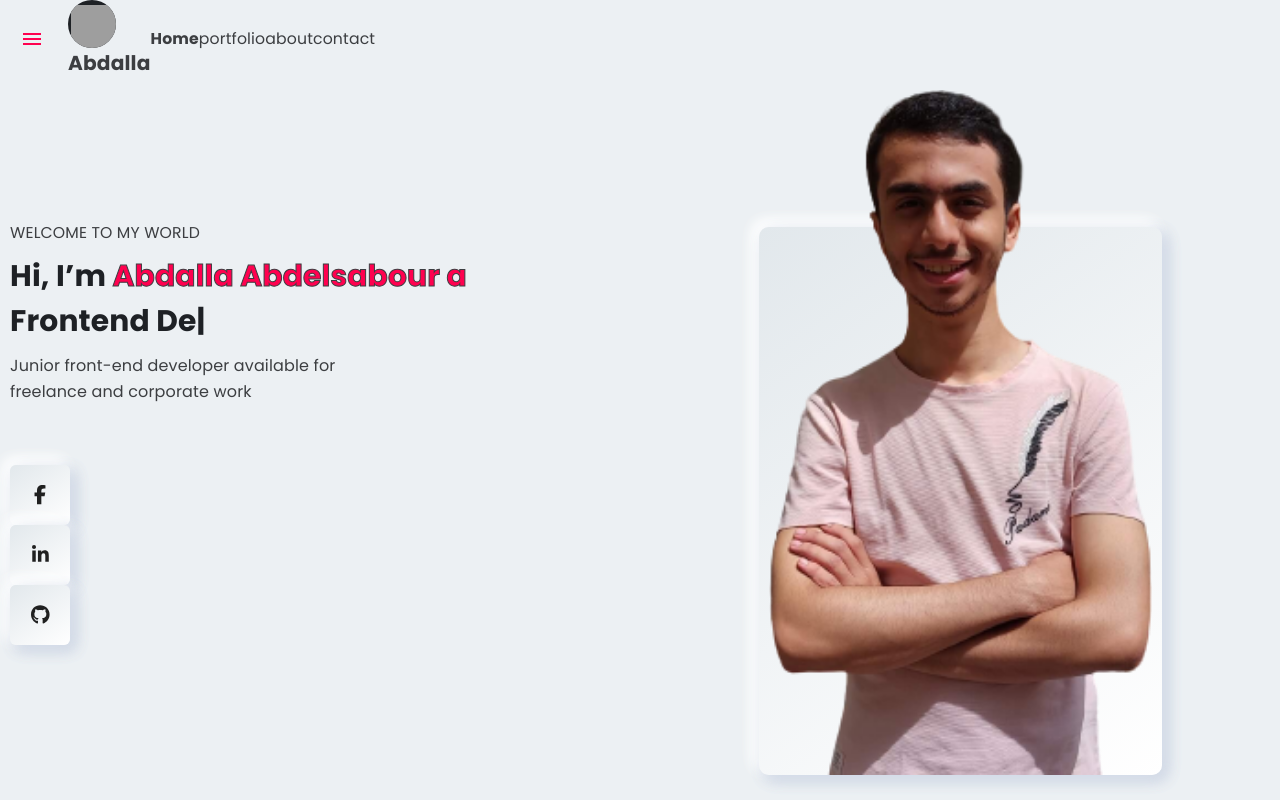
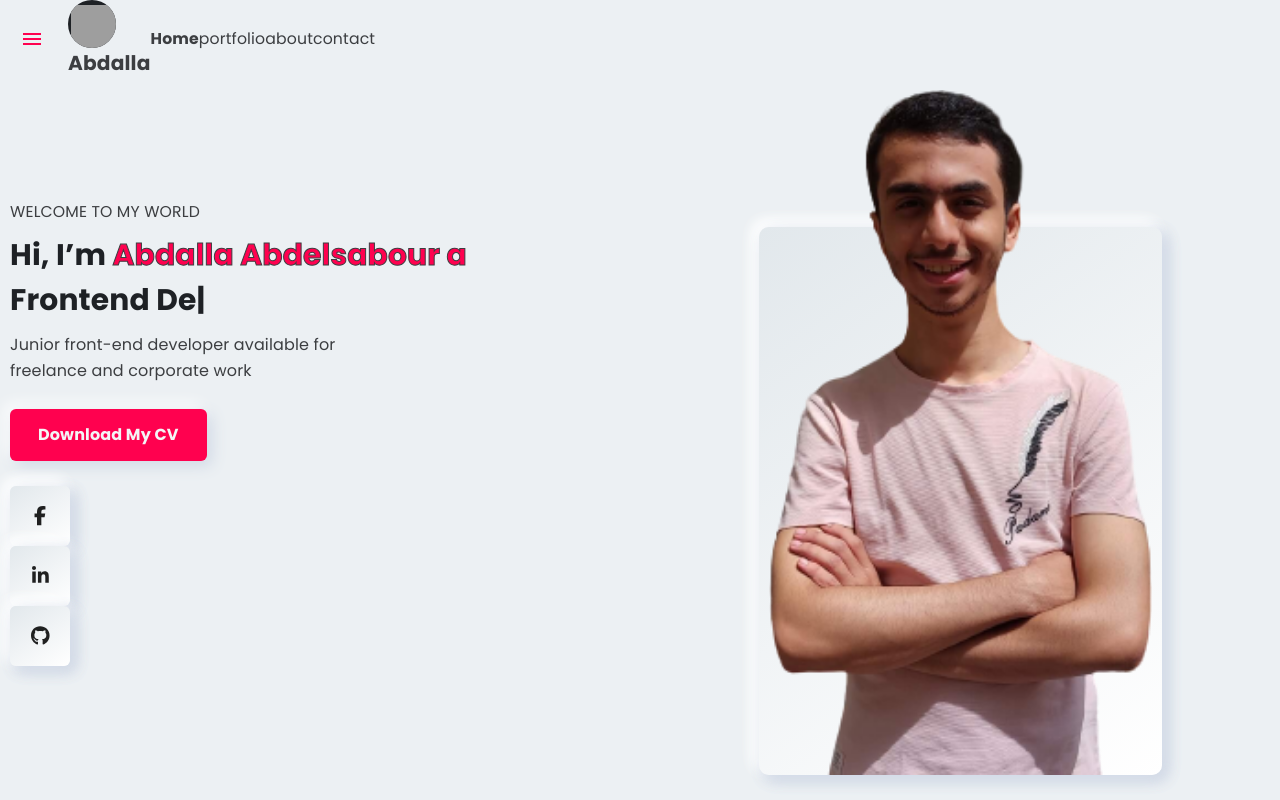
Before and after one commit to Abdalla-Mon/Abdalla-portfolio-stable, a React (Vite) app: page /about in a window 1280 px wide. Both pictures are taken after a click on the link "Home". Shown: the top 800 px of the page. Built offline with nearby package versions, Linux system fonts and the light colour scheme; grey boxes are pictures that could not be loaded.

Commit message:
update cv

```diff
--- a/src/component/home/Home.jsx
+++ b/src/component/home/Home.jsx
@@ -57,6 +57,12 @@ function Text() {
       <p>
         Junior front-end developer available for freelance and corporate work
       </p>
+      <a
+        className="cv"
+        href="https://drive.google.com/file/d/1m43lpRdq8YF1IhkR2pBIN-jiGePjkAYA/view"
+      >
+        Download My CV
+      </a>
       <div className="flex gap-5 home-icons">
         <a
           className="face-icon "
--- a/src/scss/App.css
+++ b/src/scss/App.css
@@ -239,12 +239,45 @@ footer p span {
   max-width: 400px;
   color: var(--body-color);
 }
+.home-content .cv {
+  padding: 14px 28px;
+  background: var(--primary-color);
+  box-shadow: var(--box-shadow);
+  font-weight: bold;
+  width: -moz-fit-content;
+  width: fit-content;
+  /* height: 60px; */
+  display: flex;
+  justify-content: center;
+  align-items: center;
+  transition: 0.3s;
+  -webkit-transition: 0.3s;
+  -moz-transition: 0.3s;
+  -ms-transition: 0.3s;
+  -o-transition: 0.3s;
+  border-radius: 6px;
+  -webkit-border-radius: 6px;
+  -moz-border-radius: 6px;
+  -ms-border-radius: 6px;
+  -o-border-radius: 6px;
+  margin-top: 25px;
+  color: var(--secondary-color);
+}
+.home-content .cv:hover {
+  background: var(--gradiant-color);
+  color: var(--body-color);
+  transform: translateY(-10px);
+  -webkit-transform: translateY(-10px);
+  -moz-transform: translateY(-10px);
+  -ms-transform: translateY(-10px);
+  -o-transform: translateY(-10px);
+}
 .home-content .home-icons {
-  margin-top: 40px;
+  margin-top: 20px;
 }
 @media (min-width: 778px) {
   .home-content .home-icons {
-    margin-top: 60px;
+    margin-top: 25px;
   }
 }
 .home-content .home-icons a {
--- a/src/scss/pages/_home.scss
+++ b/src/scss/pages/_home.scss
@@ -99,10 +99,44 @@
     max-width: 400px;
     color: $body-color;
   }
+  .cv {
+    padding: 14px 28px;
+    background: $primary-color;
+    box-shadow: $box-shadow;
+    font-weight: bold;
+    width: fit-content;
+    /* height: 60px; */
+    display: flex;
+    justify-content: center;
+    align-items: center;
+    &:hover {
+      background: $gradiant-color;
+
+      color: $body-color;
+
+      transform: translateY(-10px);
+      -webkit-transform: translateY(-10px);
+      -moz-transform: translateY(-10px);
+      -ms-transform: translateY(-10px);
+      -o-transform: translateY(-10px);
+    }
+    transition: 0.3s;
+    -webkit-transition: 0.3s;
+    -moz-transition: 0.3s;
+    -ms-transition: 0.3s;
+    -o-transition: 0.3s;
+    border-radius: 6px;
+    -webkit-border-radius: 6px;
+    -moz-border-radius: 6px;
+    -ms-border-radius: 6px;
+    -o-border-radius: 6px;
+    margin-top: 25px;
+    color: $secondary-color;
+  }
   .home-icons {
-    margin-top: 40px;
+    margin-top: 20px;
     @media (min-width: 778px) {
-      margin-top: 60px;
+      margin-top: 25px;
     }
     a {
       background: $gradiant-color;
```
Also changed, not shown: 1 other file (tests, documents, lock files or other folders).
